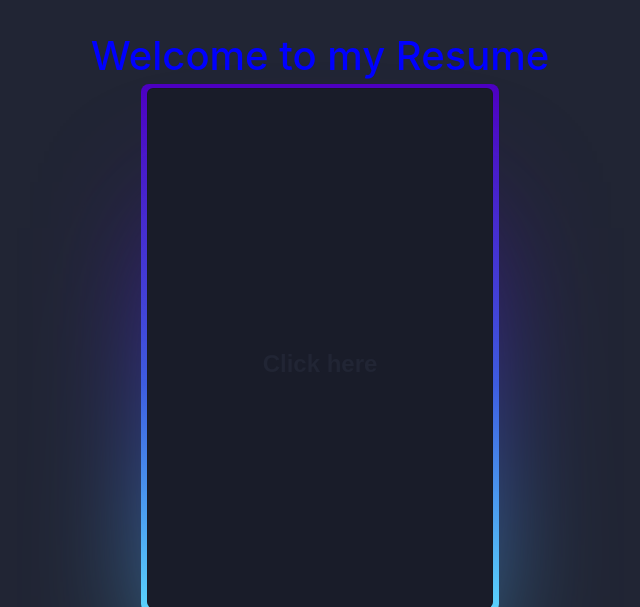
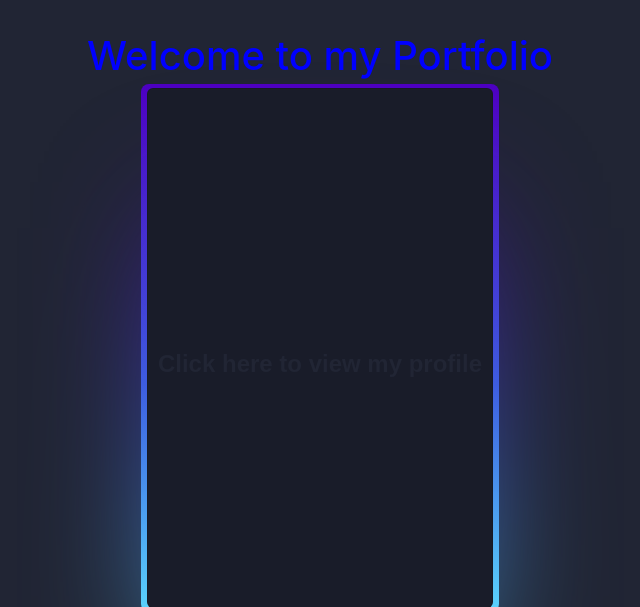
Before and after one commit to iSyedSalmanAli/flask-app, a Flask app: page / in a window 1280 px wide. Shown: the top 607 px of the page, without its empty margins (320-960 px from the left). Run offline with Flask 2, Linux system fonts and the light colour scheme; some libraries are stand-ins or nearby versions.

Commit message:
Update index.html

```diff
--- a/templates/index.html
+++ b/templates/index.html
@@ -123,9 +123,9 @@
         </style>
     </head>
     <body>
-        <h1 style="color:blue; display:flex; align-item:center; justify-content:center;">Welcome to my Resume</h1>
+        <h1 style="color:blue; display:flex; align-item:center; justify-content:center;">Welcome to my Portfolio</h1>
         <div class="card">
-            <a href="{{ url_for('home') }}">Click here</a>
+            <a href="{{ url_for('home') }}">Click here to view my profile</a>
           </div>
     </body>
 </html>
```
